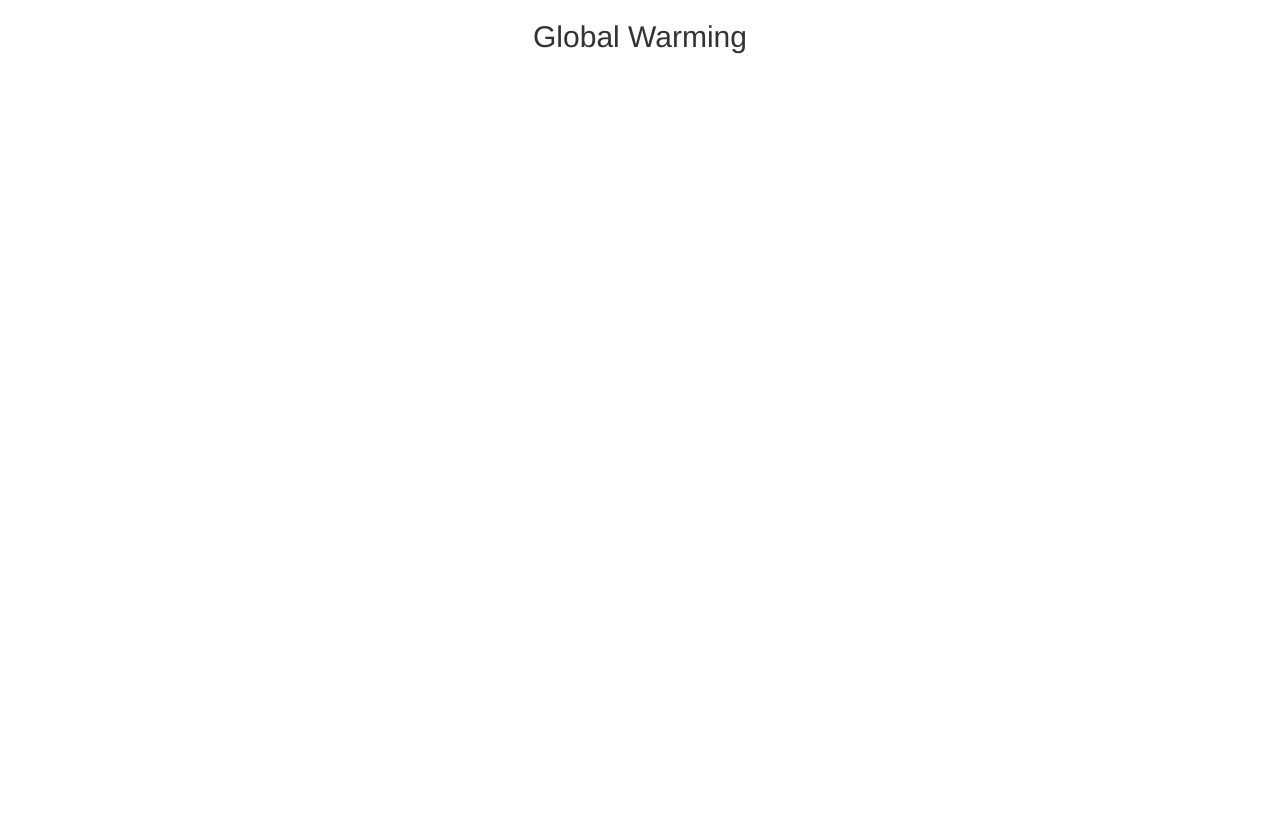
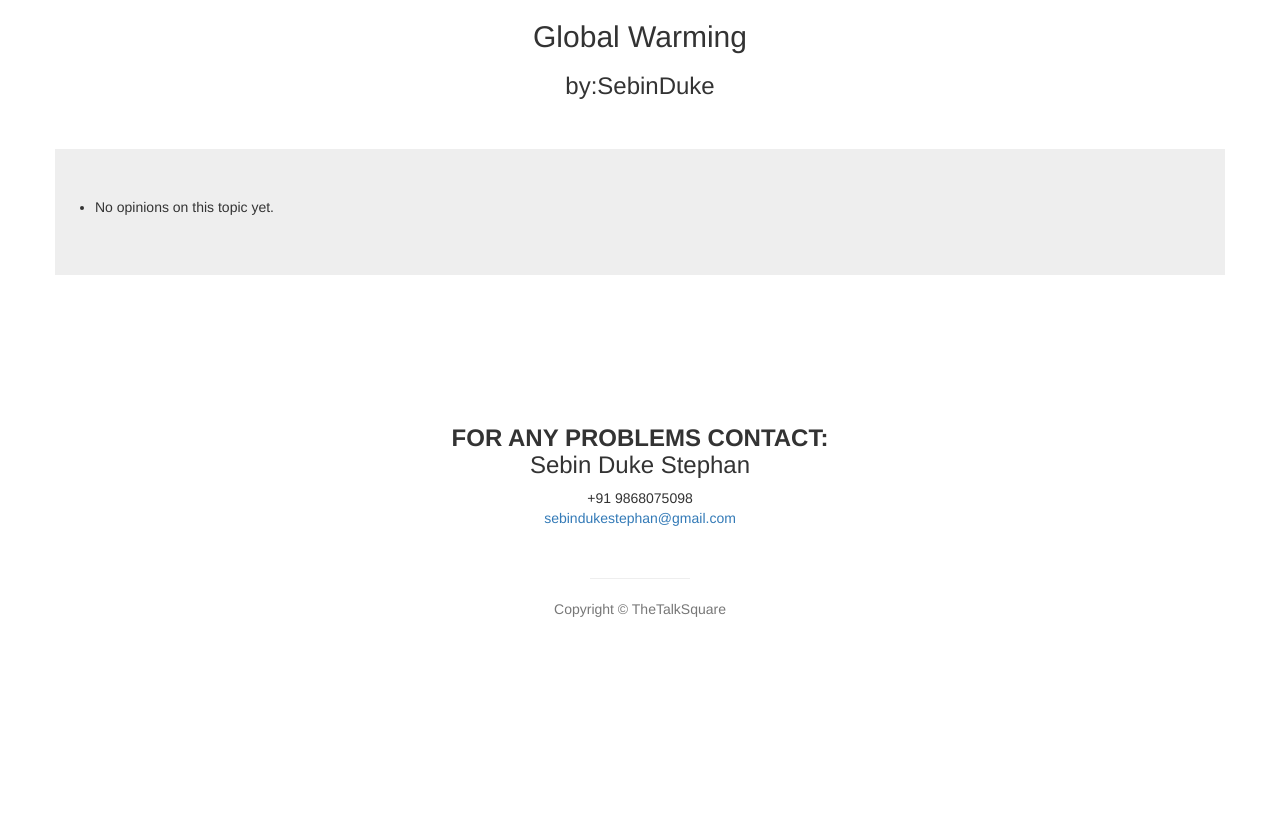
Before and after one commit to SebinDuke/TheTalkSquare, a Django app: page /2/topic in a window 1280 px wide. Before the commit the page is almost empty. Run offline with Django 3.2, Linux system fonts and the light colour scheme; data comes from the database, SQL or seed files in the repository; both versions use the stored data as it was after the commit; some libraries are stand-ins or nearby versions.

Commit message:
Opinions added,modified design

```diff
--- a/main/admin.py
+++ b/main/admin.py
@@ -1,7 +1,8 @@
 from django.contrib import admin
 
 # Register your models here.
-from .models import Users,Topic
+from .models import Users,Topic,Opinion
 
 admin.site.register(Users)
 admin.site.register(Topic)
+admin.site.register(Opinion)
--- a/main/models.py
+++ b/main/models.py
@@ -24,3 +24,13 @@ class Topic(models.Model):
 
     def __str__(self):
         return self.topic_text
+
+class Opinion(models.Model):
+    user = models.ForeignKey(Users, on_delete=models.CASCADE)
+    topic=models.ForeignKey(Topic,on_delete=models.CASCADE)
+    opinion_text=models.CharField(max_length=500)
+    upvotes = models.IntegerField(default=0)
+    downvotes = models.IntegerField(default=0)
+
+    def __str__(self):
+        return self.user.user_name
--- a/main/templates/Temp/Topic.html
+++ b/main/templates/Temp/Topic.html
@@ -29,6 +29,45 @@
 <body>
 
 <h2 align="center">{{ t.topic_text }}</h2>
+<h3 align="center">by:{{ t.user.user_name }}</h3>
+
+<br><br>
+<div class="container jumbotron">
+<ul>
+    {% if t.opinion_set.all %}
+        {% for i in t.opinion_set.all %}
+            <li>{{ i.opinion_text }}<i><br>by:{{ i.user.user_name }}</i></li>
+        {% endfor %}
+    {% else %}
+        <li>No opinions on this topic yet.
+    {% endif %}
+</ul>
+</div>
+
+<!-- Footer -->
+    <footer>
+        <div class="container">
+            <div class="row">
+                <div class="col-lg-10 col-lg-offset-1 text-center">
+                    <h3> <b> FOR ANY PROBLEMS CONTACT: </b><br>
+                        Sebin Duke Stephan
+                    </h3>
+                    <ul class="list-unstyled">
+                        <li><i class="fa fa-phone fa-fw"></i>+91 9868075098</li>
+                        <li><i class="fa fa-envelope-o fa-fw"></i>
+			<a href="mailto:sebindukestephan@gmail.com">sebindukestephan@gmail.com</a>
+                        </li>
+                    </ul>
+                    <br>
+                    <hr class="small">
+                    <p class="text-muted">Copyright &copy; TheTalkSquare </p>
+                </div>
+            </div>
+        </div>
+        <a id="to-top" href="#top" class="btn btn-dark btn-lg"><i class="fa fa-chevron-up fa-fw fa-1x"></i></a>
+    </footer>
+
+
 
 </body>
 </html>
--- a/main/templates/Temp/logged.html
+++ b/main/templates/Temp/logged.html
@@ -64,7 +64,7 @@
     <br><br>
 
     <section id="about" class="about">
-        <div class="container">
+        <div class="container jumbotron">
             <div class="row">
                 <div class="col-lg-10 col-lg-offset-1">
 		<p class="lead">
```
Also changed, not shown: db.sqlite3, main/migrations/0002_auto_20170125_0251.py (added).
